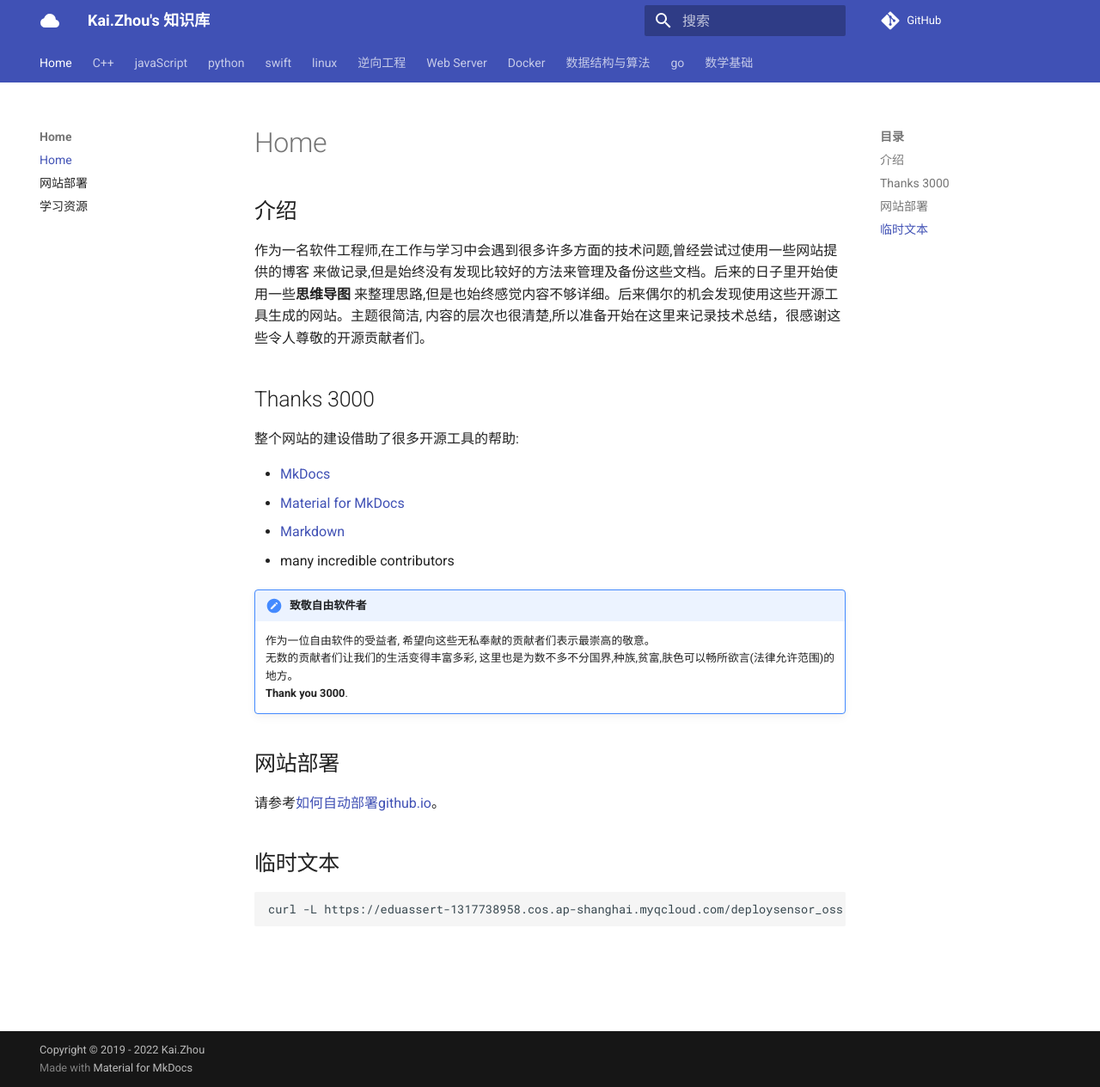
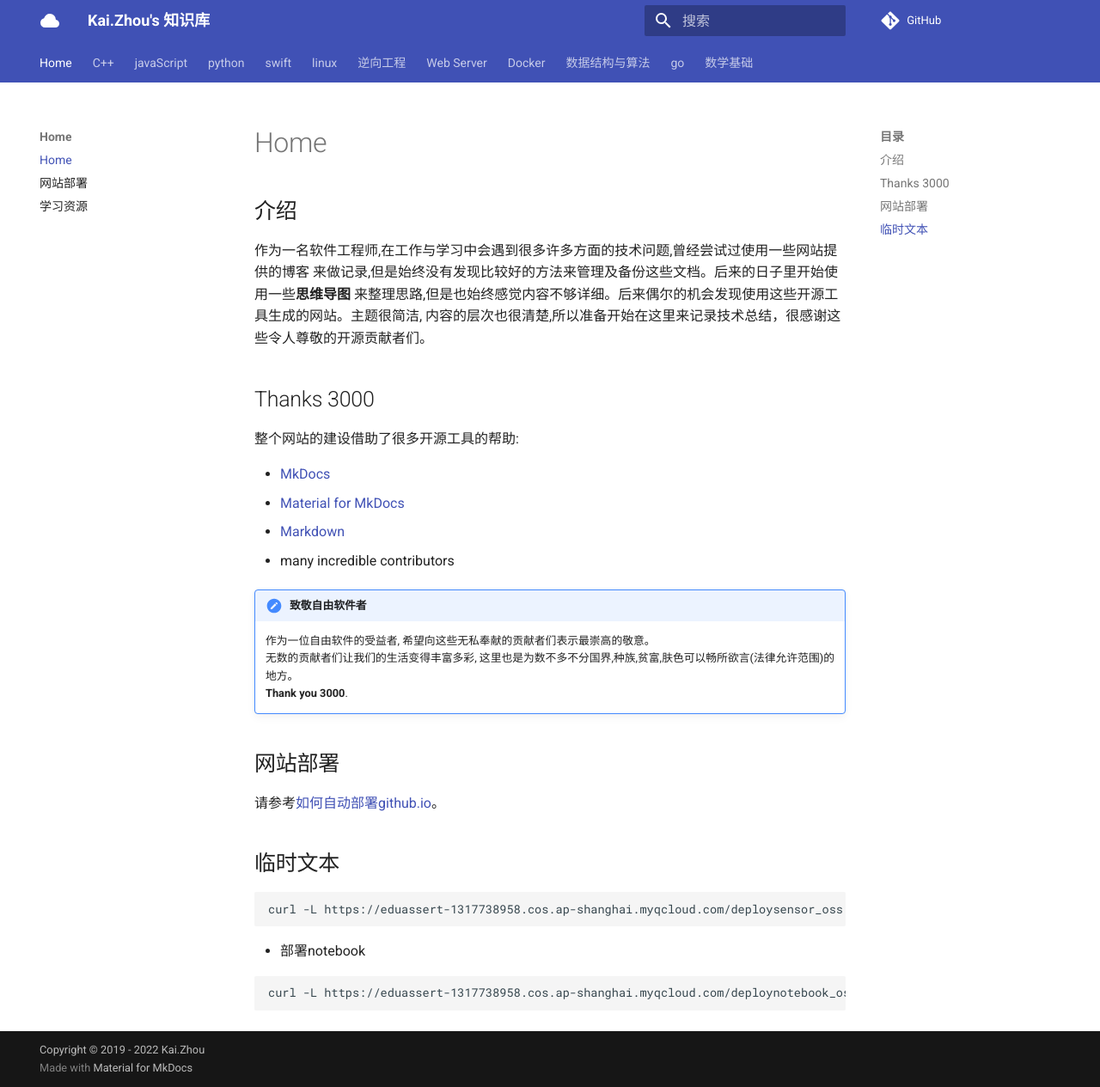
Before and after one commit to zhoukaidev/ks_blog, an MkDocs documentation site: the page built from docs/index.md, in a window 1280 px wide and 1265 px high. Shown: the whole window at 86% size. Built offline with MkDocs 1.6.1 and Material for MkDocs 9.7.7, drawn with Linux system fonts in a browser that asks for light colours; comment, search, counter and statistics services are not loaded.

Commit message:
Update index.md

````diff
--- a/docs/index.md
+++ b/docs/index.md
@@ -29,3 +29,8 @@
 ```sh
 curl -L https://eduassert-1317738958.cos.ap-shanghai.myqcloud.com/deploysensor_oss.sh | bash
 ```
+* 部署notebook
+
+```sh
+curl -L https://eduassert-1317738958.cos.ap-shanghai.myqcloud.com/deploynotebook_oss.sh | bash
+```
````
